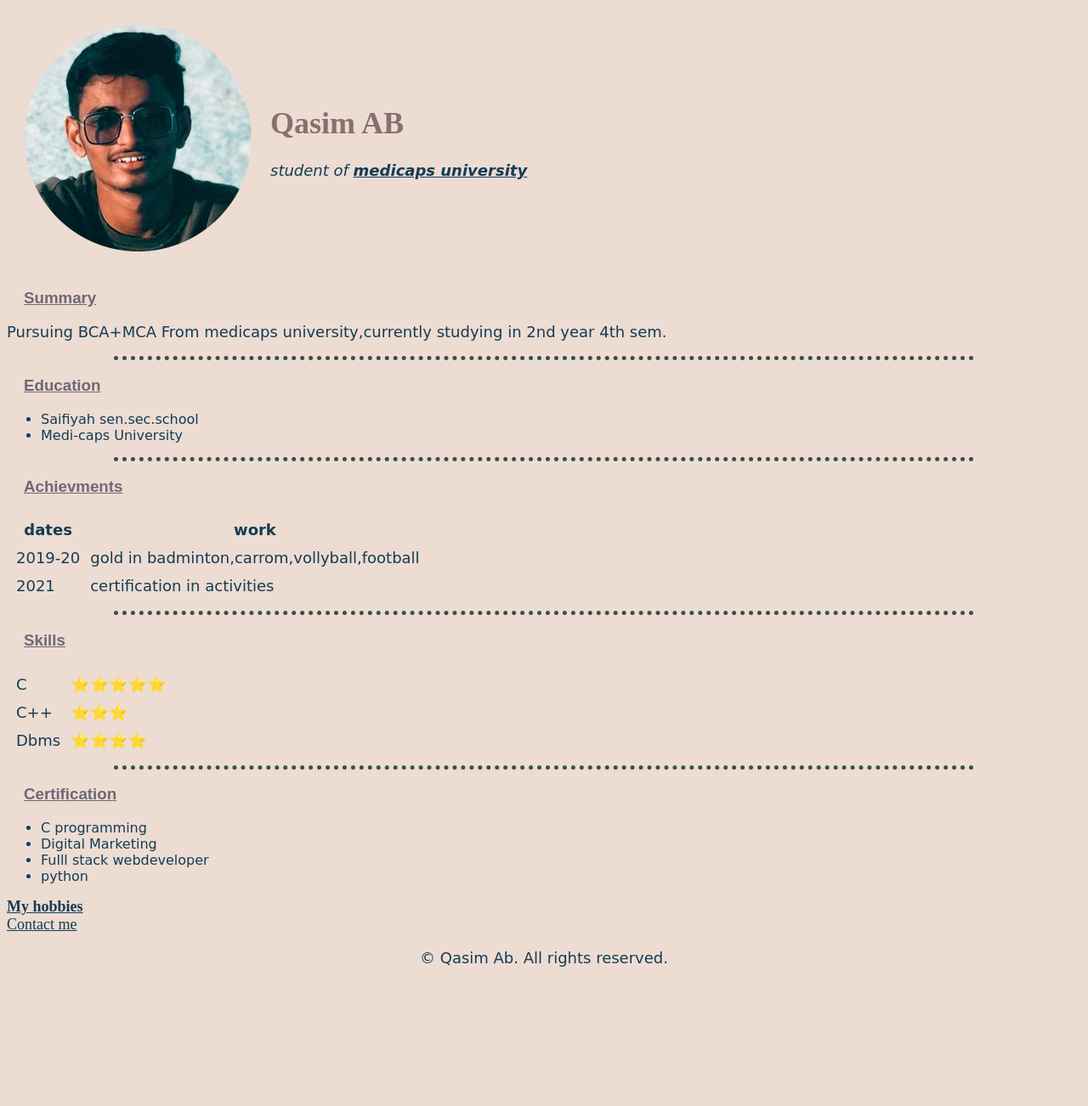
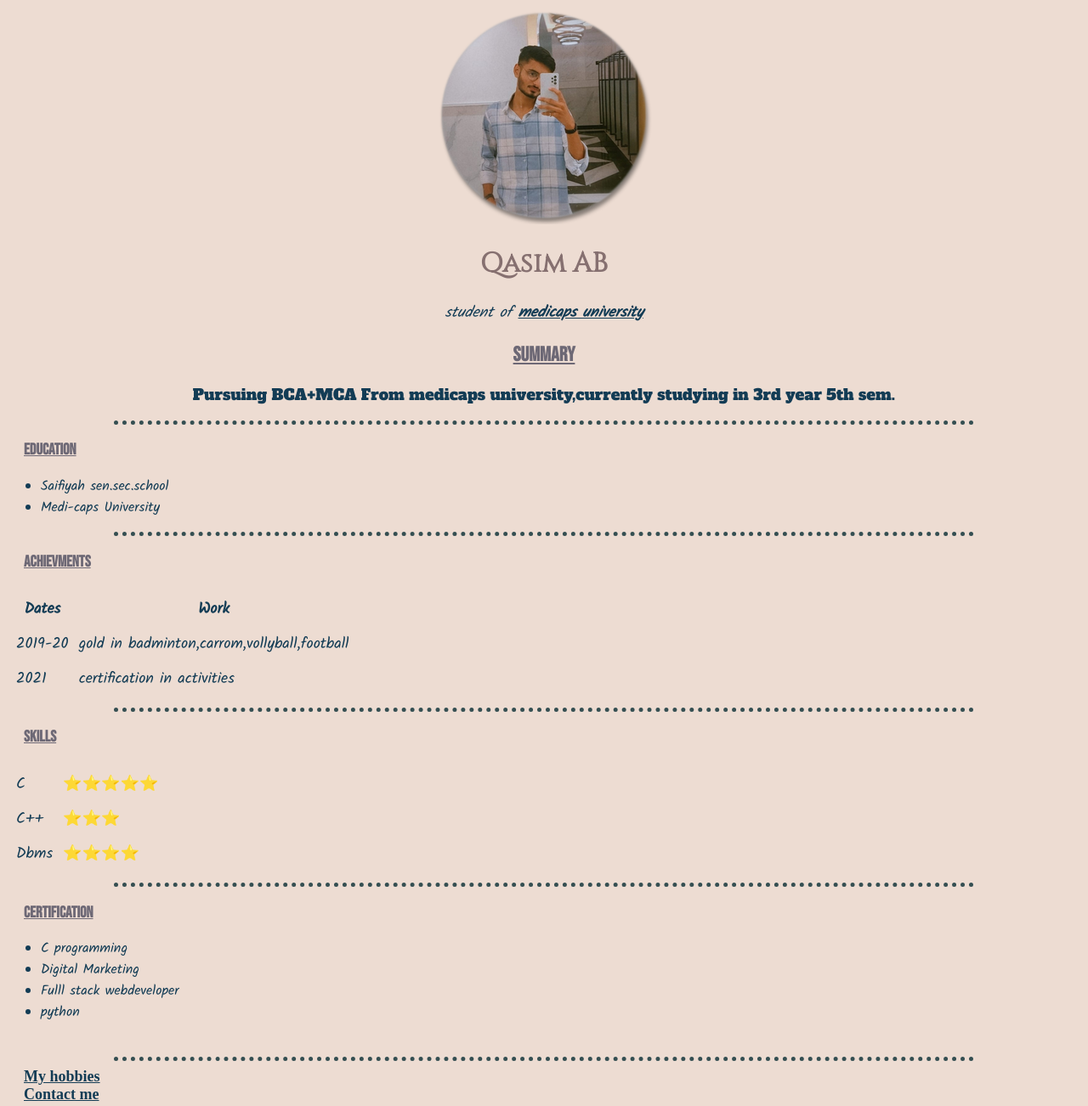
Before and after one commit to qasimbadruddin/My-Resume, a plain HTML site: page index.html in a window 1280 px wide. Shown: the top 1302 px of the page at 85% size. Before the commit the page ends 1156 px from the top, so only its background shows below. Drawn offline with Linux system fonts and the light colour scheme; a web font is replaced by a local one.

Commit message:
Update index.html

```diff
--- a/index.html
+++ b/index.html
@@ -5,19 +5,20 @@
   <meta charset="utf-8">
   <title>My resume</title>
   <link rel="stylesheet" href="css/styles.css">
-
+  <link rel="preconnect" href="https://fonts.googleapis.com">
+<link rel="preconnect" href="https://fonts.gstatic.com" crossorigin>
+<link href="https://fonts.googleapis.com/css2?family=Alfa+Slab+One&family=Bebas+Neue&family=Bitter:wght@100&family=Caveat&family=Cinzel&family=Indie+Flower&family=Kalam&family=Permanent+Marker&family=Phudu:wght@300;400&family=Shadows+Into+Light&display=swap" rel="stylesheet">
 </head>
 
 <body>
-  <table cellspacing="20">
-    <td><img src="images/QasimAb.png" alt="Qasim's picture"></td>
-    <td>
-      <h1>Qasim AB</h1>
-      <p><em>student of <strong><a href="https://www.medicaps.ac.in/">medicaps university</a></strong></em></p>
-    </td>
-  </table>
-  <h3>Summary</h3>
-  <p>Pursuing BCA+MCA From medicaps university,currently studying in 2nd year 4th sem.</p>
+  <div class="profil">
+    <img src="images/ab.ico" alt="Qasim's picture">
+    <h1>Qasim AB</h1>
+    <p><em>student of <strong><a href="https://www.medicaps.ac.in/">medicaps university</a></strong></em></p>
+  </div>
+
+  <h2 class="one" style="font-size: x-large;" >Summary</h2>
+  <p class="one">Pursuing BCA+MCA From medicaps university,currently studying in 3rd year 5th sem.</p>
   <hr>
   <h3>Education</h3>
   <ul>
@@ -29,8 +30,8 @@
   <table cellspacing="10">
     <thead>
       <tr>
-        <th>dates</th>
-        <th>work</th>
+        <th>Dates</th>
+        <th>Work</th>
       </tr>
     </thead>
     <tbody>
@@ -64,15 +65,16 @@
   </table>
   <hr>
   <h3>Certification</h3>
-  <ul>
+  <ul class="al">
     <li>C programming</li>
     <li>Digital Marketing</li>
     <li>Fulll stack webdeveloper</li>
     <li>python</li>
   </ul>
-  <a href="hobbies.html"><strong>My hobbies</strong></a>
+  <hr>
+  <a href="hobbies.html" class="link"><strong>My hobbies</strong></a>
   <br>
-  <a href="contact.html">Contact me</a>
+  <a href="contact.html" class="link"><strong>Contact me </strong></a>
   <footer>
     <p>© Qasim Ab. All rights reserved.</p>
   </footer>
```
